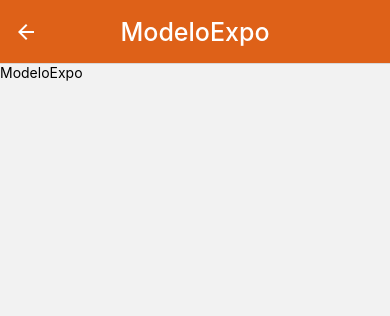
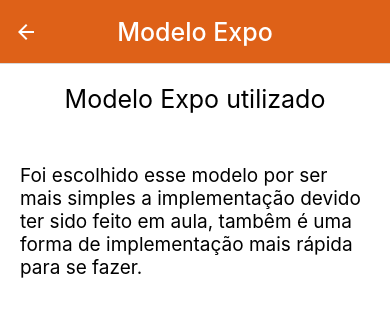
Before and after one commit to PauloSTDev/Virtual_Waiter, a React Native app: screen /ModeloExpo in a window 390 px wide. Shown: the top 316 px of the page. Built offline with nearby package versions, Linux system fonts and the light colour scheme; what react-native-geocoding would draw is missing.

Commit message:
Adiciona conteúdo sobre o Modelo

```diff
--- a/App.js
+++ b/App.js
@@ -94,7 +94,7 @@ export default function App() {
           component={ModeloExpo}
           options={
             {
-              title: "ModeloExpo",
+              title: "Modelo Expo",
               headerTintColor: '#fff',
               headerTitleAlign: 'center',
               headerStyle: {
--- a/src/screens/screen_users/ModeloExpo.js
+++ b/src/screens/screen_users/ModeloExpo.js
@@ -1,14 +1,36 @@
-import { StyleSheet, Text, View } from 'react-native'
+import { SafeAreaView, StyleSheet, Text, View } from 'react-native'
 import React from 'react'
 
 export default function ModeloExpo() {
   return (
-    <View>
-      <Text>ModeloExpo</Text>
+    <View style={styles.container}>
+      <SafeAreaView>
+          <Text style={styles.titulo}>
+            Modelo Expo utilizado
+          </Text>
+          <Text style={styles.subtitulo}>
+            Foi escolhido esse modelo por ser mais simples a implementação devido ter sido feito em aula,
+            tambêm é uma forma de implementação mais rápida para se fazer.
+          </Text>
+      </SafeAreaView>
     </View>
   )
 }
 
 const styles = StyleSheet.create({
-
+  container: {
+    padding: 20,
+    flex: 1,
+    backgroundColor: '#fff',
+    alignItems: 'center',
+  },
+  titulo: {
+    textAlign: "center",
+    paddingBottom: 20,
+    fontSize: 25,
+  },
+  subtitulo: {
+    paddingTop: 30,
+    fontSize: 19,
+  },
 })
```
